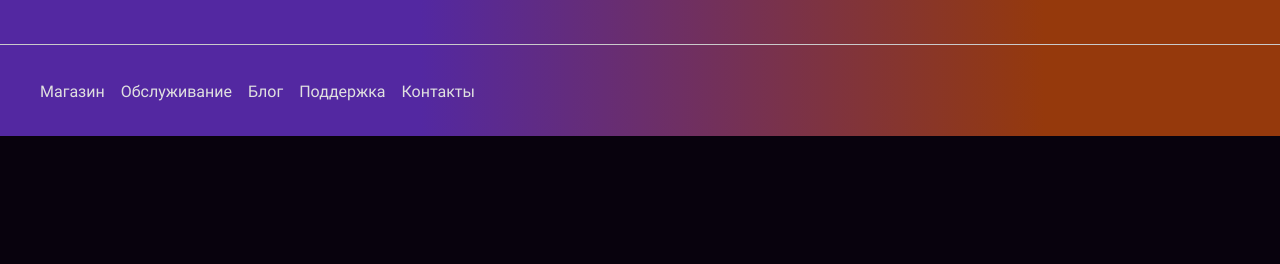
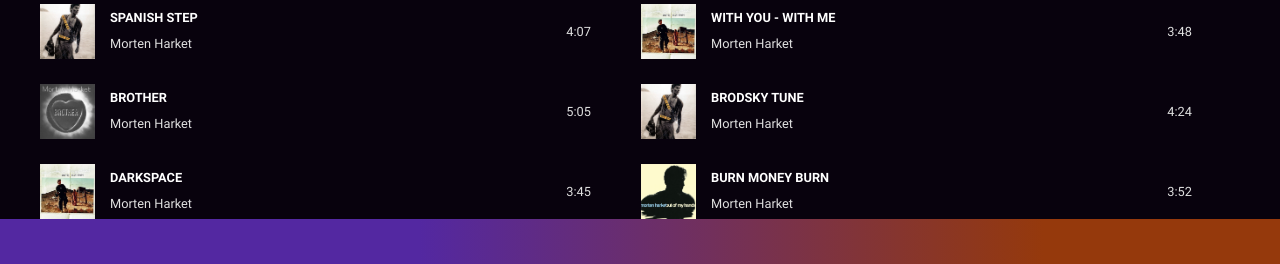
Before and after one commit to SpaceDenika/layout-designer-project-lvl2, a website: page src/author.html in a window 1280 px wide. Shown: the part 839-1103 px from the top of the page. Before the commit the page ends 975 px from the top, so only its background shows below. Drawn offline with Linux system fonts and the light colour scheme.

Commit message:
added popular tracks section

```diff
--- a/src/author.html
+++ b/src/author.html
@@ -49,6 +49,73 @@
           <button class="performer__button performer__button_favorites">
             <img src="images/heart.svg" alt="heart" class="performer__button-img">
             в избранное</button>
+        </div>
+      </div>
+    </section>
+    <section id="page-popular-track" class="popular">
+      <div class="container popular__container">
+        <h2 class="popular__title">Популярные треки</h2>
+        <div class="popular__tracks tracks">
+          <div class="tracks__item">
+            <div class="tracks__wrapper">
+              <img src="images/Wild Seed.png" alt="Wild Seed" class="tracks__img">
+              <div class="tracks__info">
+                <h3 class="tracks__title">Spanish Step</h3>
+                <a href="#" class="tracks__performer">Morten Harket</a>
+              </div>
+            </div>
+            <p class="tracks__duration">4:07</p>
+          </div>
+          <div class="tracks__item">
+            <div class="tracks__wrapper">
+              <img src="images/Letter from Egypt.png" alt="Letter from Egypt" class="tracks__img">
+              <div class="tracks__info">
+                <h3 class="tracks__title">With You - With Me</h3>
+                <a href="#" class="tracks__performer">Morten Harket</a>
+              </div>
+            </div>
+            <p class="tracks__duration">3:48</p>
+          </div>
+          <div class="tracks__item">
+            <div class="tracks__wrapper">
+              <img src="images/Brother.png" alt="Brother" class="tracks__img">
+              <div class="tracks__info">
+                <h3 class="tracks__title">Brother</h3>
+                <a href="#" class="tracks__performer">Morten Harket</a>
+              </div>
+            </div>
+            <p class="tracks__duration">5:05</p>
+          </div>
+          <div class="tracks__item">
+            <div class="tracks__wrapper">
+              <img src="images/Wild Seed.png" alt="Wild Seed" class="tracks__img">
+              <div class="tracks__info">
+                <h3 class="tracks__title">Brodsky Tune</h3>
+                <a href="#" class="tracks__performer">Morten Harket</a>
+              </div>
+            </div>
+            <p class="tracks__duration">4:24</p>
+          </div>
+          <div class="tracks__item">
+            <div class="tracks__wrapper">
+              <img src="images/Letter from Egypt.png" alt="Letter from Egypt" class="tracks__img">
+              <div class="tracks__info">
+                <h3 class="tracks__title">Darkspace</h3>
+                <a href="#" class="tracks__performer">Morten Harket</a>
+              </div>
+            </div>
+            <p class="tracks__duration">3:45</p>
+          </div>
+          <div class="tracks__item">
+            <div class="tracks__wrapper">
+              <img src="images/Out of My Hands.png" alt="Out of My Hands" class="tracks__img">
+              <div class="tracks__info">
+                <h3 class="tracks__title">Burn Money Burn</h3>
+                <a href="#" class="tracks__performer">Morten Harket</a>
+              </div>
+            </div>
+            <p class="tracks__duration">3:52</p>
+          </div>
         </div>
       </div>
     </section>
--- /dev/null
+++ b/src/scss/_popular.scss
@@ -0,0 +1,42 @@
+.popular {
+  &__container {
+    padding: 100px 0 0 ;
+  }
+
+  &__title {
+    margin-bottom: 48px;
+    text-align: center;
+  }
+
+  &__tracks {
+    display: flex;
+    flex-wrap: wrap;
+    gap: 25px 50px;
+  }
+}
+
+@media screen and (max-width: 1200px) {
+  .popular {
+    &__container {
+      padding: 100px 20px 0;
+    }
+
+    &__tracks {
+      flex-direction: column;
+      align-items: center;
+    }
+  }
+}
+
+@media screen and (max-width: 768px) {
+  .popular {
+    &__title {
+      text-align: start;
+    }
+
+    &__tracks {
+      flex-direction: column;
+      align-items: flex-start;
+    }
+  }
+}
--- /dev/null
+++ b/src/scss/_tracks.scss
@@ -0,0 +1,54 @@
+.tracks {
+  &__item {
+    display: flex;
+    align-items: center;
+    justify-content: space-between;
+    max-width: 551px;
+    width: 100%;
+  }
+
+  &__wrapper {
+    display: flex;
+    gap: 15px;
+    align-items: center;
+  }
+
+  &__img {
+    width: 55px;
+    height: 55px;
+  }
+
+  &__title {
+    font-style: normal;
+    font-weight: 700;
+    font-size: 12.8px;
+    line-height: 150%;
+    text-transform: uppercase;
+    color: $whiteColor;
+    margin: 0;
+  }
+
+  &__performer {
+    font-style: normal;
+    font-weight: 400;
+    font-size: 12.8px;
+    line-height: 150%;
+    color: $grayColor;
+    margin: 0;
+    text-decoration: none;
+    display: inline-block;
+
+    &:hover {
+      color: $linkHoverColor;
+      transition: color .3s ease;
+    }
+  }
+
+  &__duration {
+    font-style: normal;
+    font-weight: 400;
+    font-size: 12.8px;
+    line-height: 150%;
+    color: $grayColor;
+  }
+}
--- a/src/scss/app.scss
+++ b/src/scss/app.scss
@@ -11,3 +11,5 @@
 @import "_mobile.scss";
 @import "_footer.scss";
 @import "_performer.scss";
+@import "_popular.scss";
+@import "_tracks.scss";
```
Also changed, not shown: src/styles/app.css.
